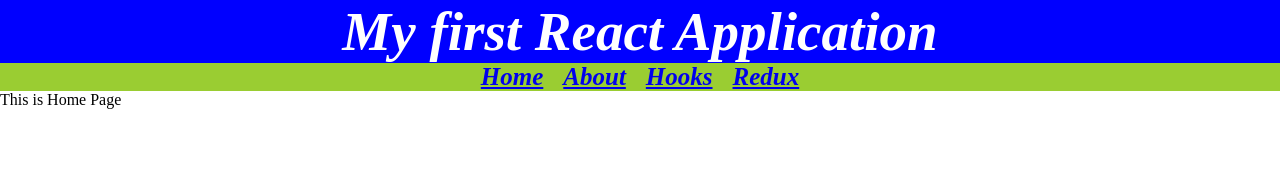
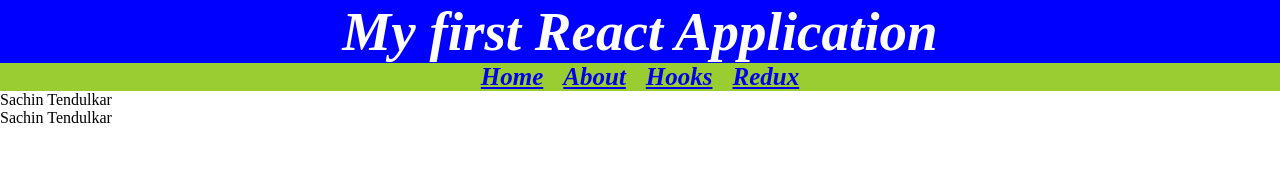
Before and after one commit to ArpithaPuttegowda/myrepo, a React (Create React App) app in the folder stepupreact/: page /home in a window 1280 px wide. Shown: the top 181 px of the page. Built offline with nearby package versions, Linux system fonts and the light colour scheme.

Commit message:
createElement

```diff
--- /dev/null
+++ b/stepupreact/src/Components/Hooks/ExampleUseMemo.js
@@ -0,0 +1,7 @@
+import React from "react";
+
+const ExampleUseMemo = () => {
+  return <div>ExampleUseMemo</div>;
+};
+
+export default ExampleUseMemo;
--- a/stepupreact/src/Components/Menu/Menu.js
+++ b/stepupreact/src/Components/Menu/Menu.js
@@ -1,7 +1,8 @@
-import React from "react";
-import {Link, BrowserRouter, Routes, Route} from "react-router-dom";
-import {Aboutus} from "../Routings/Aboutus";
+import React, {lazy, Suspense} from "react";
+import {Link, BrowserRouter, Routes, Route, Navigate} from "react-router-dom";
 import {Home} from "../Routings/Home";
+const Aboutus = lazy(() => import("../Routings/Aboutus"));
+const ExampleUseMemo = lazy(() => import("../Hooks/ExampleUseMemo"));
 
 export const Menu = () => {
   const linkData = [
@@ -10,9 +11,16 @@ export const Menu = () => {
     {href: "/hooks", content: "Hooks"},
     {href: "/redux", content: "Redux"}
   ];
+  const routeData = [
+    {element: <Home />, path: "/home"},
+    {element: <Aboutus />, path: "/about"},
+    {element: <ExampleUseMemo />, path: "/hooks"},
+    {element: <Navigate to="/home" />, path: "*"}
+  ];
   return (
     <div>
       <BrowserRouter>
+        <Suspense fallback="loading...">
           <div id="menu">
             {linkData?.map((obj) => {
               const {href, content} = obj;
@@ -20,9 +28,11 @@ export const Menu = () => {
             })}
           </div>
           <Routes>
-          <Route element={<Home />} path="/home" />
-          <Route element={<Aboutus />} path="/about" />
+            {routeData.map((obj) => {
+              return <Route element={obj.element} path={obj.path} />;
+            })}
           </Routes>
+        </Suspense>
       </BrowserRouter>
     </div>
   );
--- a/stepupreact/src/Components/Routings/Aboutus.js
+++ b/stepupreact/src/Components/Routings/Aboutus.js
@@ -1,5 +1,7 @@
 import React from "react";
 
-export const Aboutus = () => {
+const Aboutus = () => {
   return <div>Aboutus</div>;
 };
+
+export default Aboutus;
--- a/stepupreact/src/Components/Routings/Home.js
+++ b/stepupreact/src/Components/Routings/Home.js
@@ -1,5 +1,11 @@
 import React from "react";
+import {WithoutJSX, WithoutJSX1} from "../WithoutJSX";
 
 export const Home = () => {
-  return <div>This is Home Page</div>;
+  return (
+    <div>
+      <WithoutJSX />
+      <WithoutJSX1 />
+    </div>
+  );
 };
--- /dev/null
+++ b/stepupreact/src/Components/WithoutJSX.js
@@ -0,0 +1,15 @@
+import React from "react";
+
+export const WithoutJSX = () => {
+  return React.createElement(
+    "div",
+    {id: "myName", className: "name"},
+    "Sachin Tendulkar"
+  );
+};
+
+export const WithoutJSX1 = () => {
+  return React.createElement(WithoutJSX, {name: "dhoni"}, "Ranchi");
+};
+
+//<div id="myName" className="name">Sachin Tendulkar</div>
```
Lines whose indentation alone changed are shown as unchanged.
